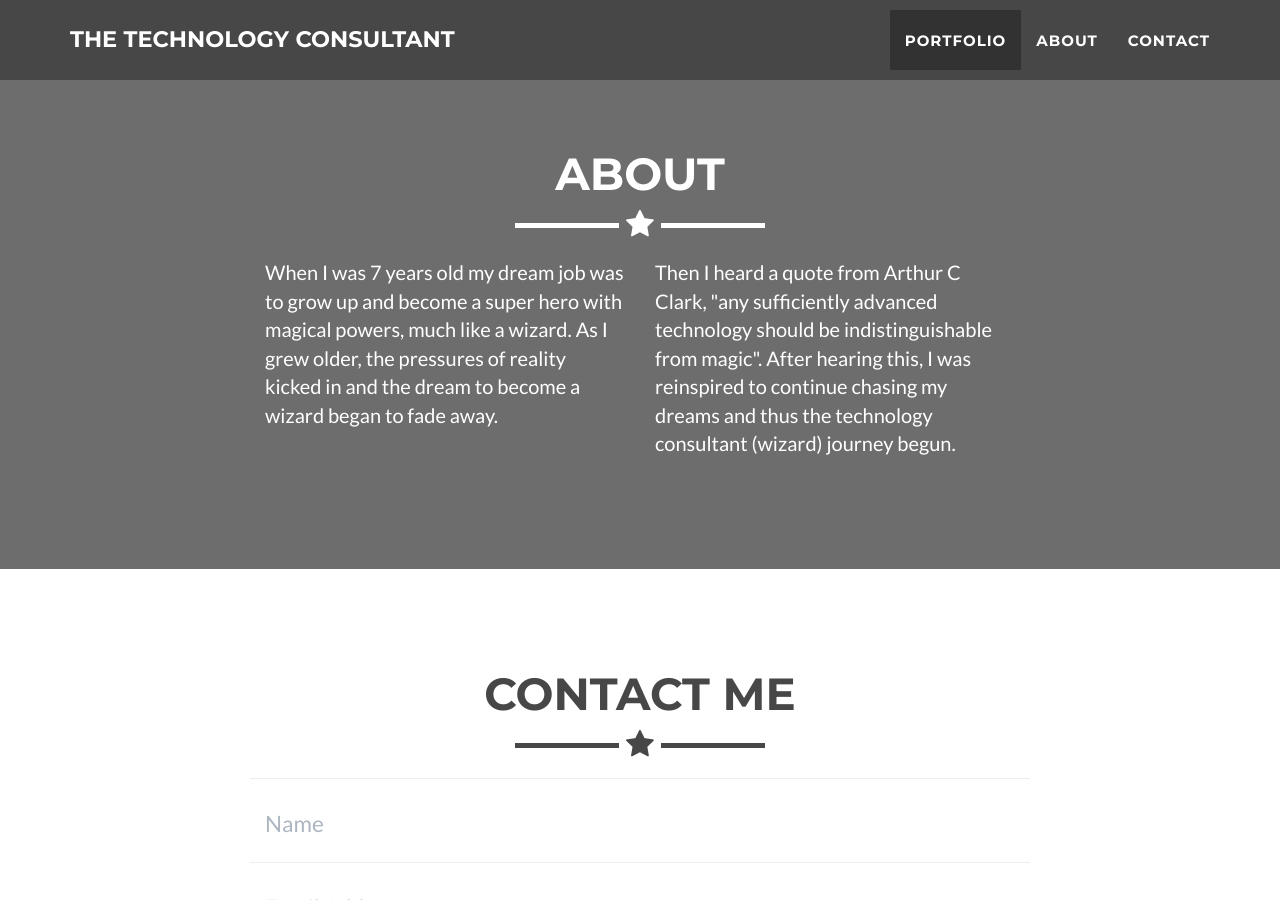
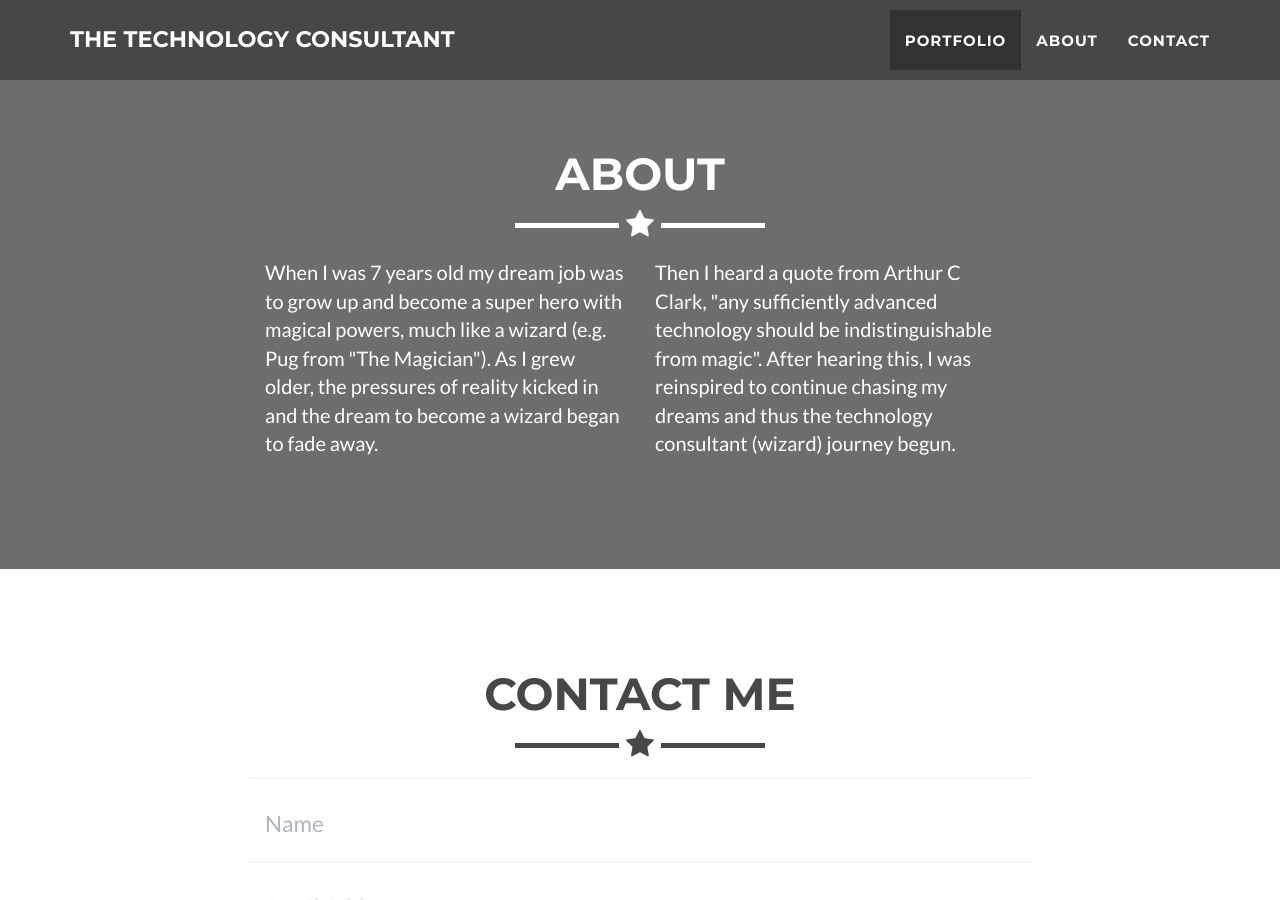
Before and after one commit to tylorbunting/buntoss.github.io, a Jekyll site: the page built from index.html, in a window 1280 px wide and 900 px high, scrolled down 2375 px. Built offline with Jekyll 4.4.1, drawn with Linux system fonts in a browser that asks for light colours.

```diff
--- a/_includes/about.html
+++ b/_includes/about.html
@@ -9,7 +9,7 @@
             </div>
             <div class="row">
                 <div class="col-lg-4 col-lg-offset-2">
-                    <p>When I was 7 years old my dream job was to grow up and become a super hero with magical powers, much like a wizard. As I grew older, the pressures of reality kicked in and the dream to become a wizard began to fade away.</p>
+                    <p>When I was 7 years old my dream job was to grow up and become a super hero with magical powers, much like a wizard (e.g. Pug from "The Magician"). As I grew older, the pressures of reality kicked in and the dream to become a wizard began to fade away.</p>
                 </div>
                 <div class="col-lg-4">
                     <p>Then I heard a quote from Arthur C Clark, "any sufficiently advanced technology should be indistinguishable from magic". After hearing this, I was reinspired to continue chasing my dreams and thus the technology consultant (wizard) journey begun.</p>
```
